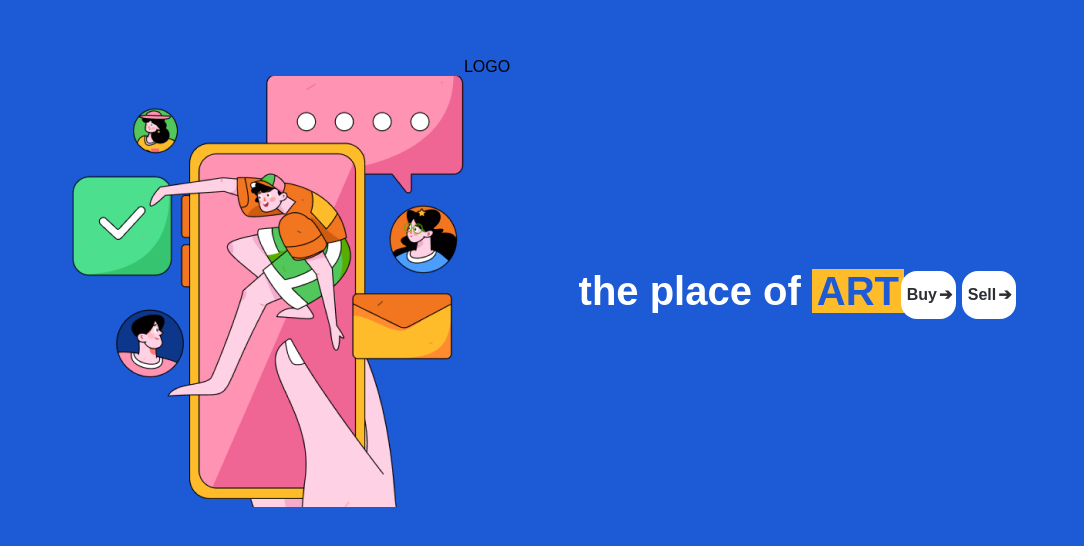
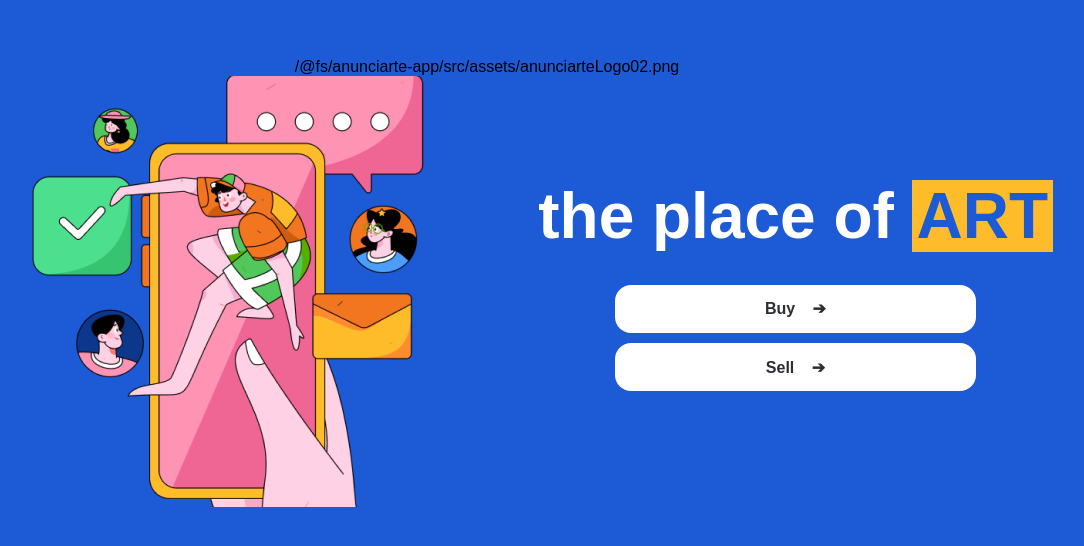
Before and after one commit to Sebasbh/Anunciarte, a React (Vite) app in the folder anunciarte-app/: page / in a window 1280 px wide. Shown: the part 116-662 px from the top of the page, without its empty margins (153-1237 px from the left). Built offline with nearby package versions, Linux system fonts and the light colour scheme.

Commit message:
añadiendo logo

```diff
--- a/anunciarte-app/src/App.css
+++ b/anunciarte-app/src/App.css
@@ -5,7 +5,7 @@
 
 h1{
     color: white;
-    font-size: 2.5rem;
+    font-size: 4rem;
   font-weight: 700;
   text-align: center;
   margin-bottom: 1%;
--- a/anunciarte-app/src/Pages/Home.jsx
+++ b/anunciarte-app/src/Pages/Home.jsx
@@ -1,12 +1,12 @@
 import Button from "../Components/atoms/Button";
 import "./home.css";
 import HomeImage from "./../assets/home_img.png";
-import CardProduct from "../Components/atoms/CardProduct";
+import Logo from "./../assets/anunciarteLogo02.png"
 
 export default function Home() {
   return (
     <div className="home">
-      <div>LOGO</div>
+      <div>{Logo}</div>
       <div className="homeMainContainer">
         <div>
           <img src={HomeImage} alt="AnunciArte" />
--- a/anunciarte-app/src/Pages/ProductDetail.jsx
+++ b/anunciarte-app/src/Pages/ProductDetail.jsx
@@ -12,7 +12,7 @@ export default function ProductDetail() {
         </div>
         <div>image</div>
         <div>dates product</div>
-        <div className="homeButtons">
+        <div className="homeButtonsDetail">
             <Button style="BlueButton" text="Contact" arrow={false} />
             <Button style="YellowButton" text="Buy" arrow={false}/>
         </div>
--- a/anunciarte-app/src/Pages/home.css
+++ b/anunciarte-app/src/Pages/home.css
@@ -14,11 +14,11 @@
     flex-direction: column;
     justify-content: center;
     gap: 5%;
+    width: 70%;
+    margin: 3%;
+    align-items: center;
 
-    width: 75%;
-    margin-top: 3%;
-    margin-bottom: 3%;
-    align-self: center;
+
   }
 
   .homeMainContainer {
@@ -27,14 +27,17 @@
     flex-wrap: wrap;
     justify-content: center;
     align-items: center;
+    width: 100%;
   }
 
 
   .sloganContainer{
     display: flex;
+    flex-direction: column;
     justify-content: center;
     align-items: center;
     flex-wrap: wrap;
+
   }
 
   @media screen and (max-width: 400px) {
--- a/anunciarte-app/src/Pages/productDetail.css
+++ b/anunciarte-app/src/Pages/productDetail.css
@@ -4,7 +4,7 @@
     width: 100%;
 }
 
-.homeButtons{
+.homeButtonsDetail{
     display: flex;
     flex-direction: row;
     justify-content: center;
```
Also changed, not shown: anunciarte-app/src/assets/anunciarteLogo02.png (renamed from anunciarte-app/src/assets/anunciarte logo-02.png).
